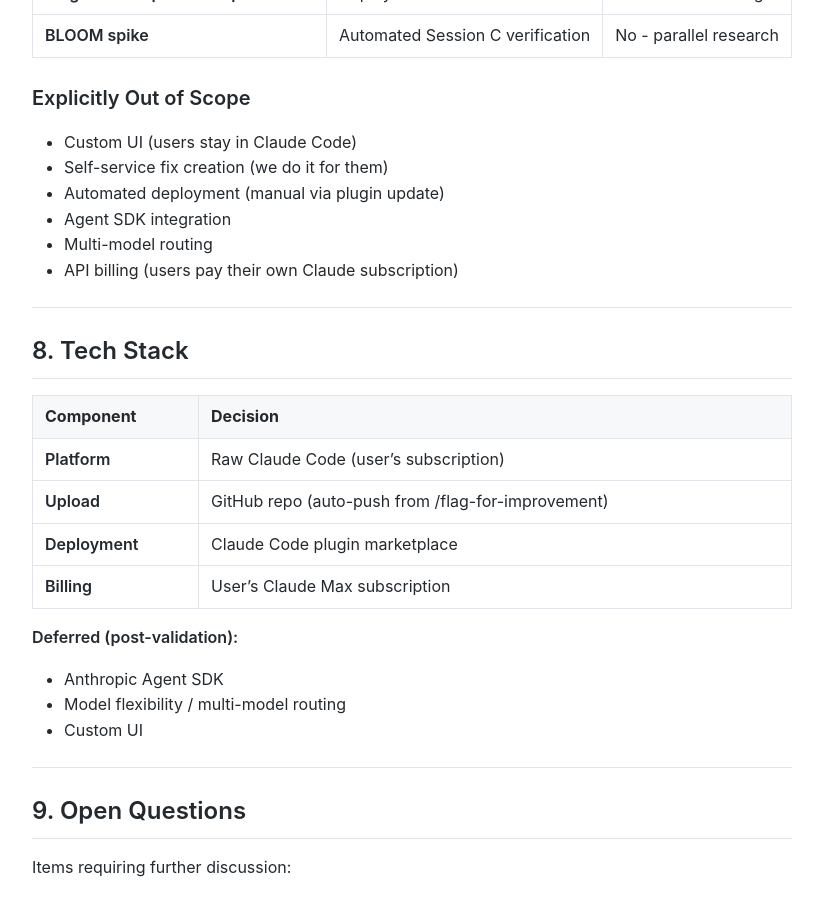
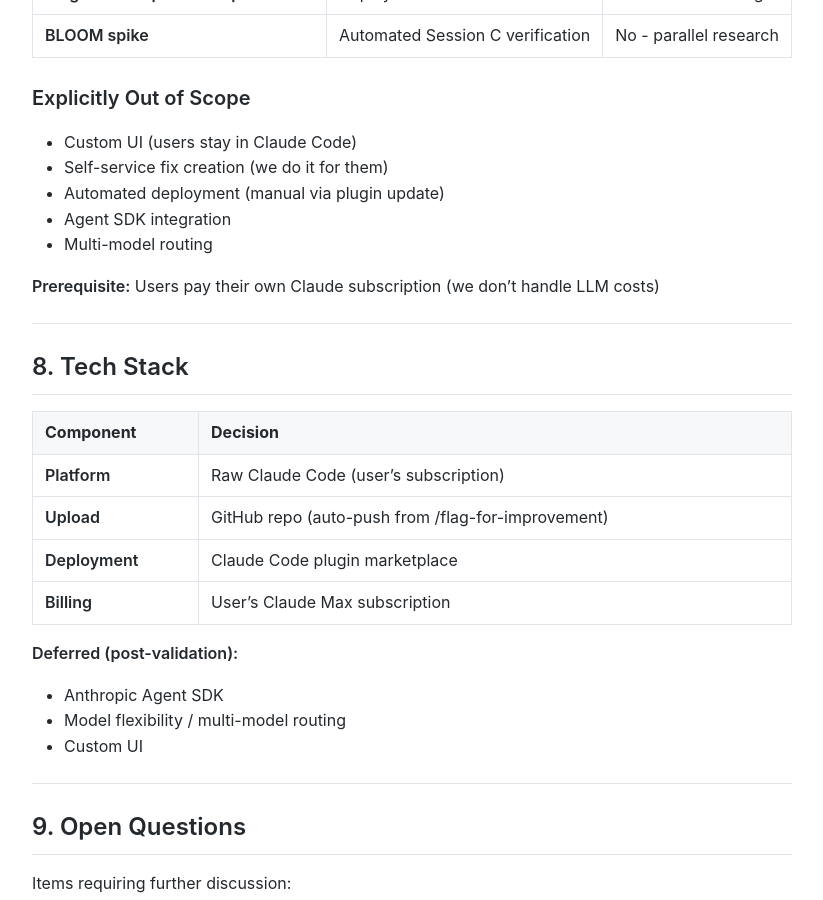
Before and after one commit to MariusWilsch/public-wilsch-ai-pages, a Jekyll site: the page built from project/perian/perian-architecture.md, in a window 1280 px wide and 900 px high, scrolled down 6890 px. Shown: the whole window, without its empty margins (228-1051 px from the left). Built offline with Jekyll 4.4.1, drawn with Linux system fonts in a browser that asks for light colours; our own code applies the rules of GitHub Pages for plain Markdown files.

Commit message:
Sync from hippocampus 2025-12-23

```diff
--- a/project/perian/perian-architecture.md
+++ b/project/perian/perian-architecture.md
@@ -242,7 +242,8 @@ sequenceDiagram
 - Automated deployment (manual via plugin update)
 - Agent SDK integration
 - Multi-model routing
-- API billing (users pay their own Claude subscription)
+
+**Prerequisite:** Users pay their own Claude subscription (we don't handle LLM costs)
 
 ---
 
```
